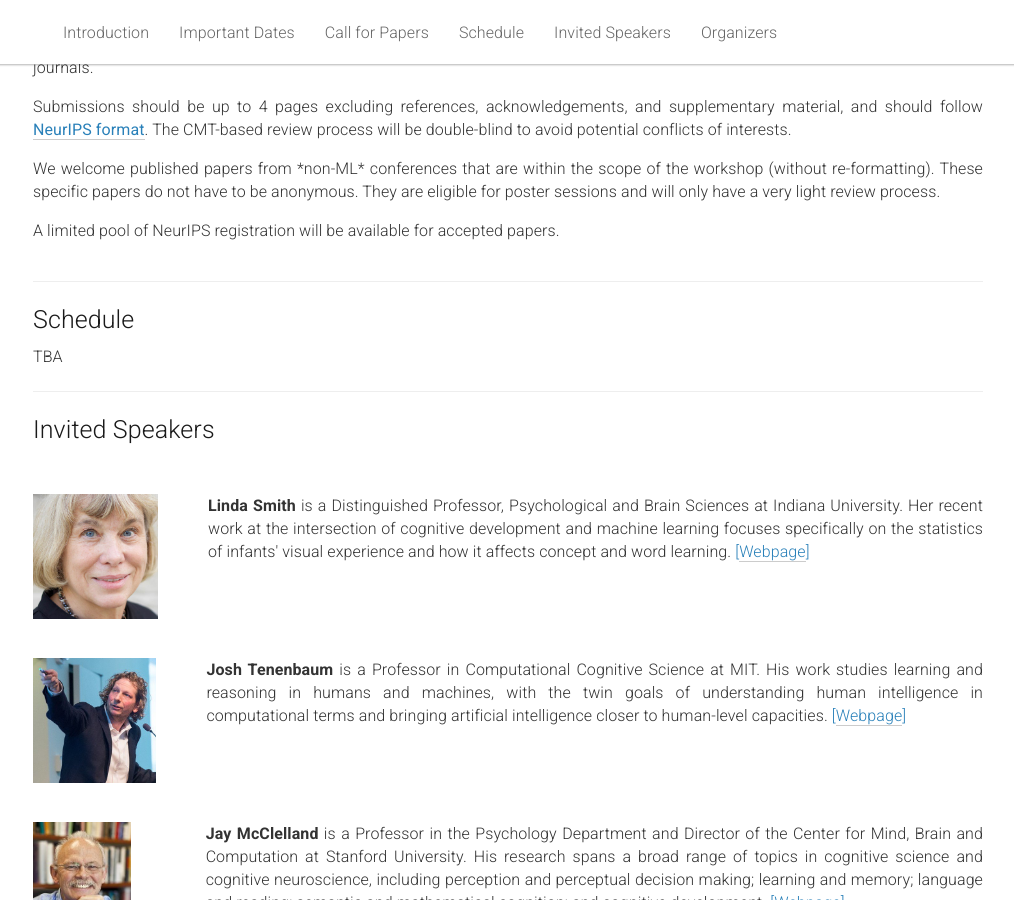
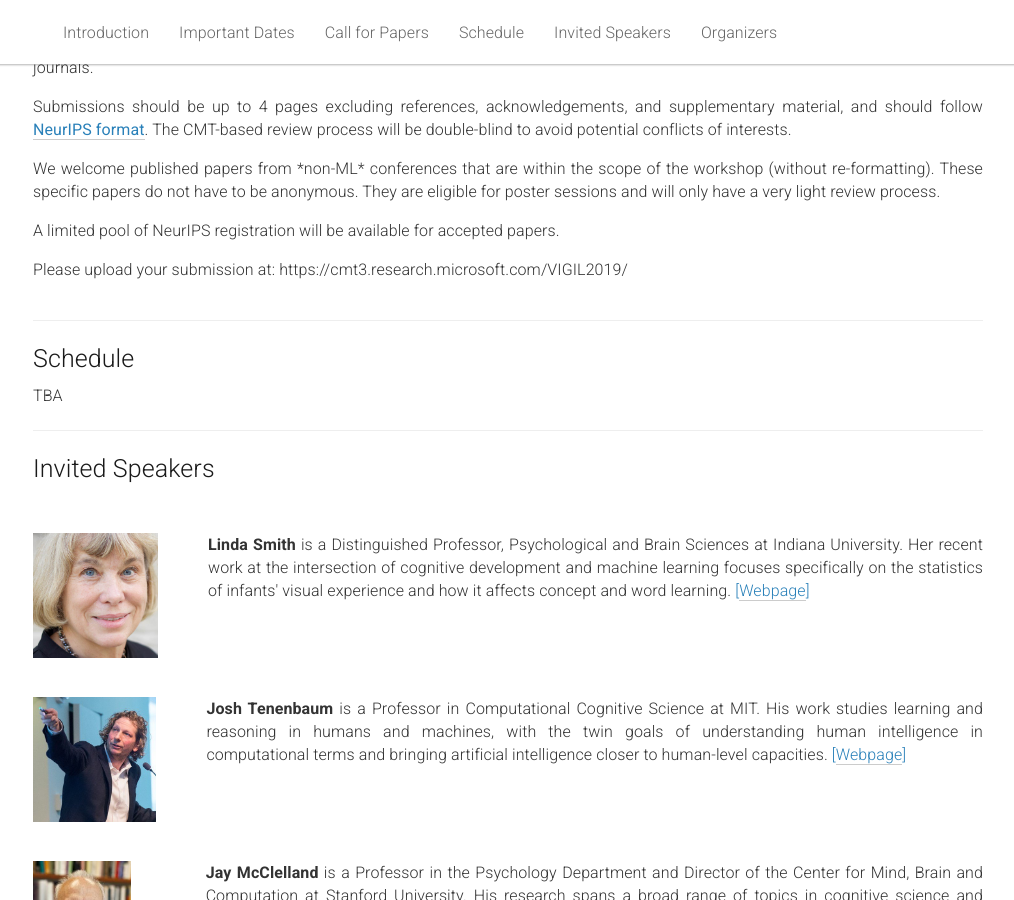
Before and after one commit to vigilworkshop/vigilworkshop.github.io, a Jekyll site: the page built from _pages/home.md, in a window 1280 px wide and 900 px high, scrolled down 1650 px. Shown: the whole window, without its empty margins (132-1146 px from the left). Built offline with Jekyll 4.4.1, drawn with Linux system fonts in a browser that asks for light colours.

Commit message:
add CMT link

```diff
--- a/_pages/home.md
+++ b/_pages/home.md
@@ -126,6 +126,9 @@ acknowledgements: ""
    <p>
   A limited pool of NeurIPS registration will be available for accepted papers.
   </p>
+      <p>
+        Please upload your submission at: https://cmt3.research.microsoft.com/VIGIL2019/
+        </p>
     </div>
 </div>
 
```
